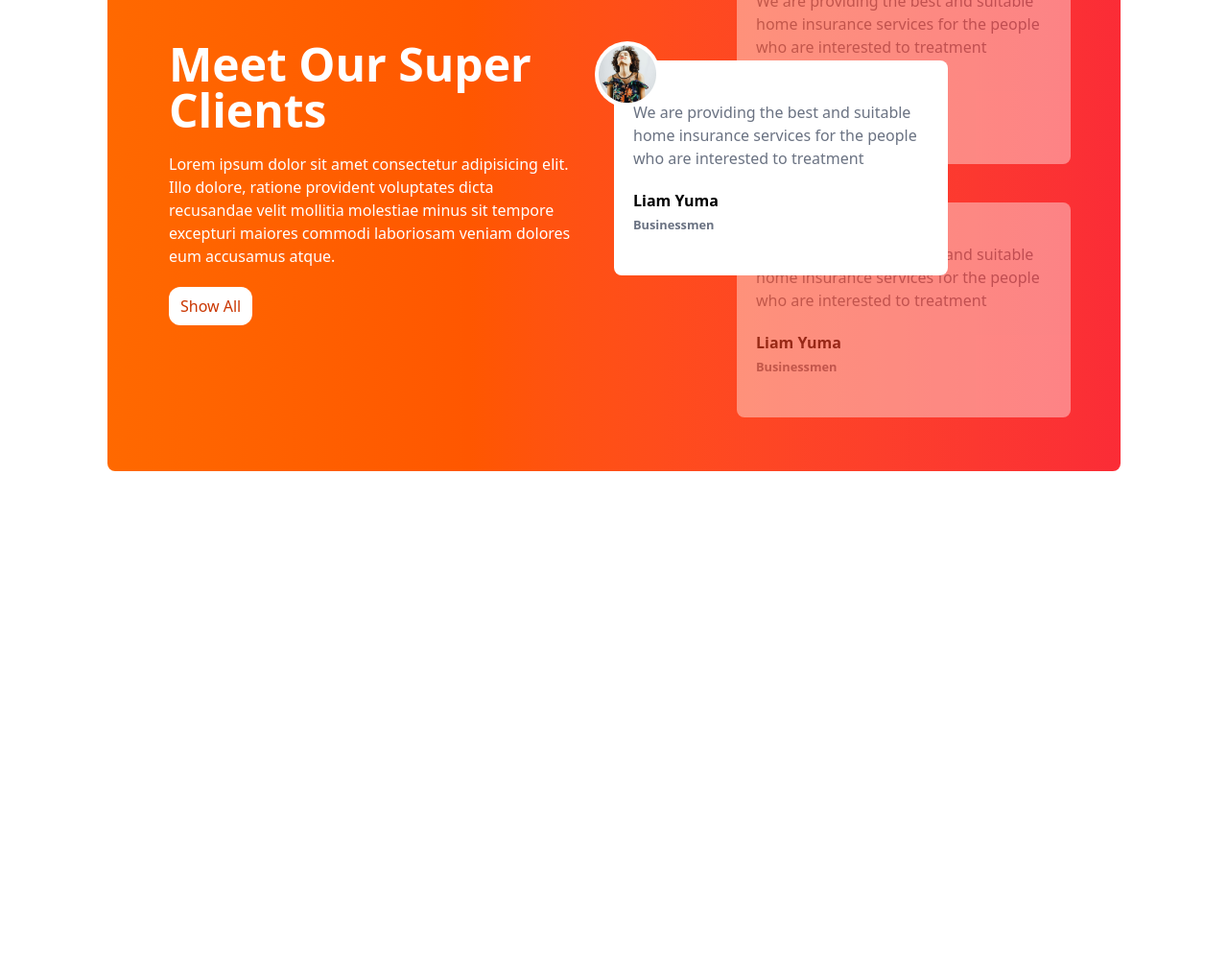
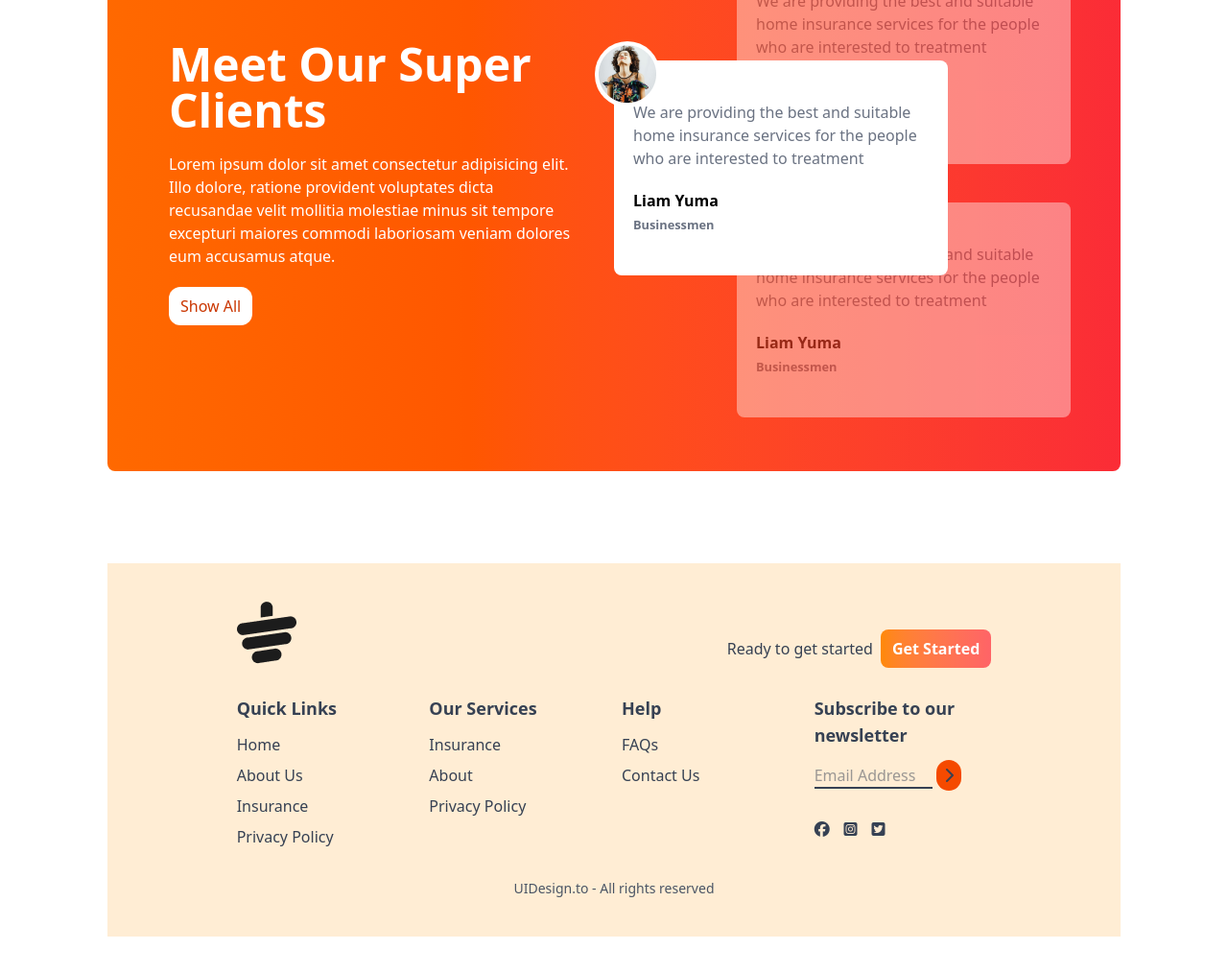
Before and after one commit to rafiahmedrifatt/tea-house-tailwind, a plain HTML site: page index.html in a window 1280 px wide. Shown: the part 1938-2952 px from the top of the page at 96% size. Before the commit the page ends 2637 px from the top, so only its background shows below. Drawn offline with nearby package versions, Linux system fonts and the light colour scheme.

Commit message:
footer added

```diff
--- a/index.html
+++ b/index.html
@@ -244,5 +244,87 @@
         </div>
       </section>
     </main>
+
+    <!-- Footer Section -->
+    <footer class="bg-orange-100 text-gray-700 py-10 px-4 md:px-14">
+      <div class="w-10/12 mx-auto">
+        <!-- Logo -->
+        <div class="flex justify-between">
+          <img class="mb-8" src="./images/cup.png" alt="" />
+          <div class="flex items-center gap-2">
+            <h4>Ready to get started</h4>
+            <button
+              class="bg-gradient-to-r from-orange-400 to-red-400 px-3 py-2 rounded-lg text-white font-bold"
+            >
+              Get Started
+            </button>
+          </div>
+        </div>
+        <!-- links -->
+        <div class="grid grid-cols-1 md:grid-cols-2 lg:grid-cols-4 gap-4">
+          <!-- First Column -->
+          <div>
+            <h3 class="font-semibold text-lg mb-3">Quick Links</h3>
+            <ul class="space-y-2">
+              <li><a class="hover:text-orange-600" href="#">Home</a></li>
+              <li><a class="hover:text-orange-600" href="#">About Us</a></li>
+              <li><a class="hover:text-orange-600" href="#">Insurance</a></li>
+              <li>
+                <a class="hover:text-orange-600" href="#">Privacy Policy</a>
+              </li>
+            </ul>
+          </div>
+
+          <!-- Second column -->
+          <div>
+            <h3 class="font-semibold text-lg mb-3">Our Services</h3>
+            <ul class="space-y-2">
+              <li><a class="hover:text-orange-600" href="#">Insurance</a></li>
+              <li><a class="hover:text-orange-600" href="#">About</a></li>
+              <li>
+                <a class="hover:text-orange-600" href="#">Privacy Policy</a>
+              </li>
+            </ul>
+          </div>
+
+          <!-- Third Column -->
+          <div>
+            <h3 class="font-semibold text-lg mb-3">Help</h3>
+            <ul class="space-y-2">
+              <li><a class="hover:text-orange-600" href="#">FAQs</a></li>
+              <li><a class="hover:text-orange-600" href="#">Contact Us</a></li>
+            </ul>
+          </div>
+
+          <!-- Fourth Column -->
+          <div>
+            <h3 class="font-semibold text-lg mb-3">
+              Subscribe to our newsletter
+            </h3>
+            <div class="flex flex-col space-y-2">
+              <div>
+                <input
+                  type="text"
+                  placeholder="Email Address"
+                  class="border-b-2 w-4/6 md:5/6"
+                />
+                <i
+                  class="fa-solid fa-chevron-right bg-orange-600 px-2 py-2 rounded-full"
+                ></i>
+                <div class="flex justify-between w-2/5 mb-2 mt-8">
+                  <i class="fa-brands fa-facebook"></i>
+                  <i class="fa-brands fa-square-instagram"></i>
+                  <i class="fa-brands fa-square-twitter"></i>
+                </div>
+              </div>
+            </div>
+          </div>
+        </div>
+        <!-- rights reserved -->
+        <div class="text-center pt-4 mt-4">
+          <p class="text-gray-600 text-sm">UIDesign.to - All rights reserved</p>
+        </div>
+      </div>
+    </footer>
   </body>
 </html>
```
